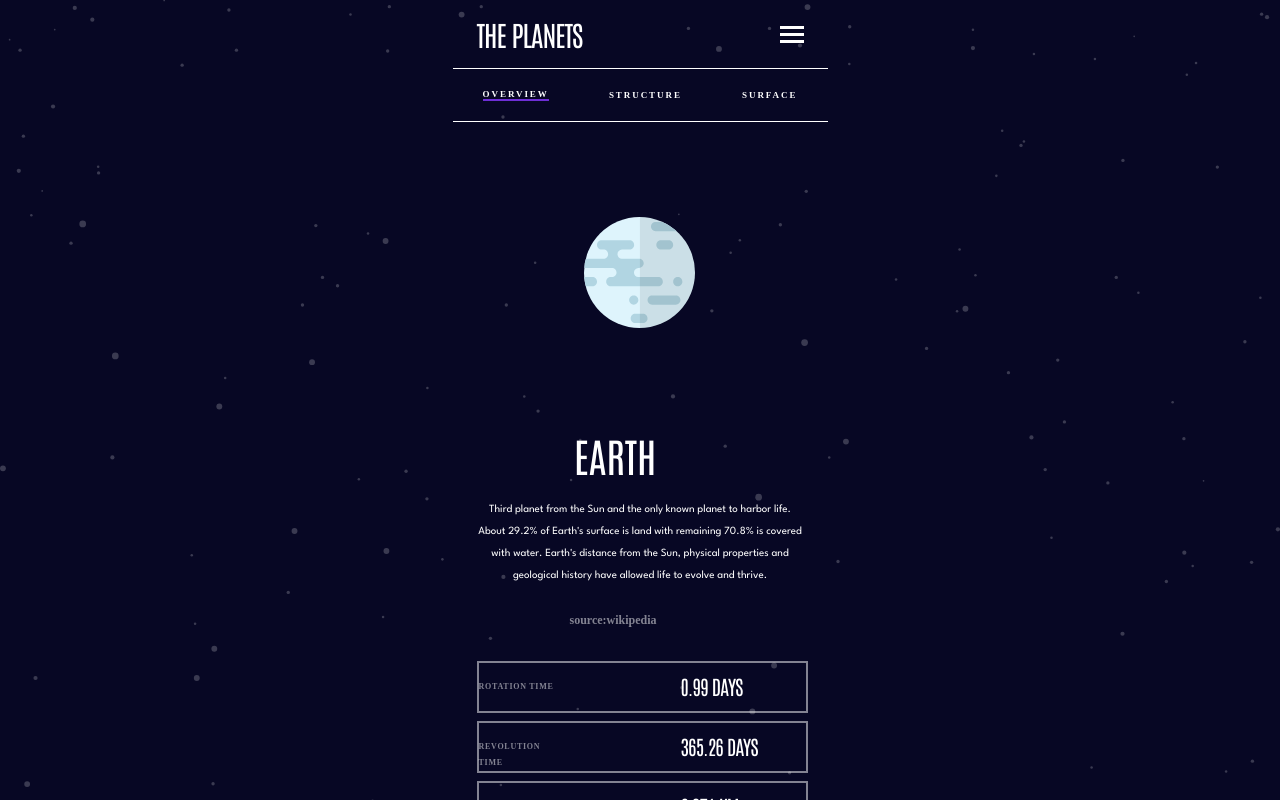
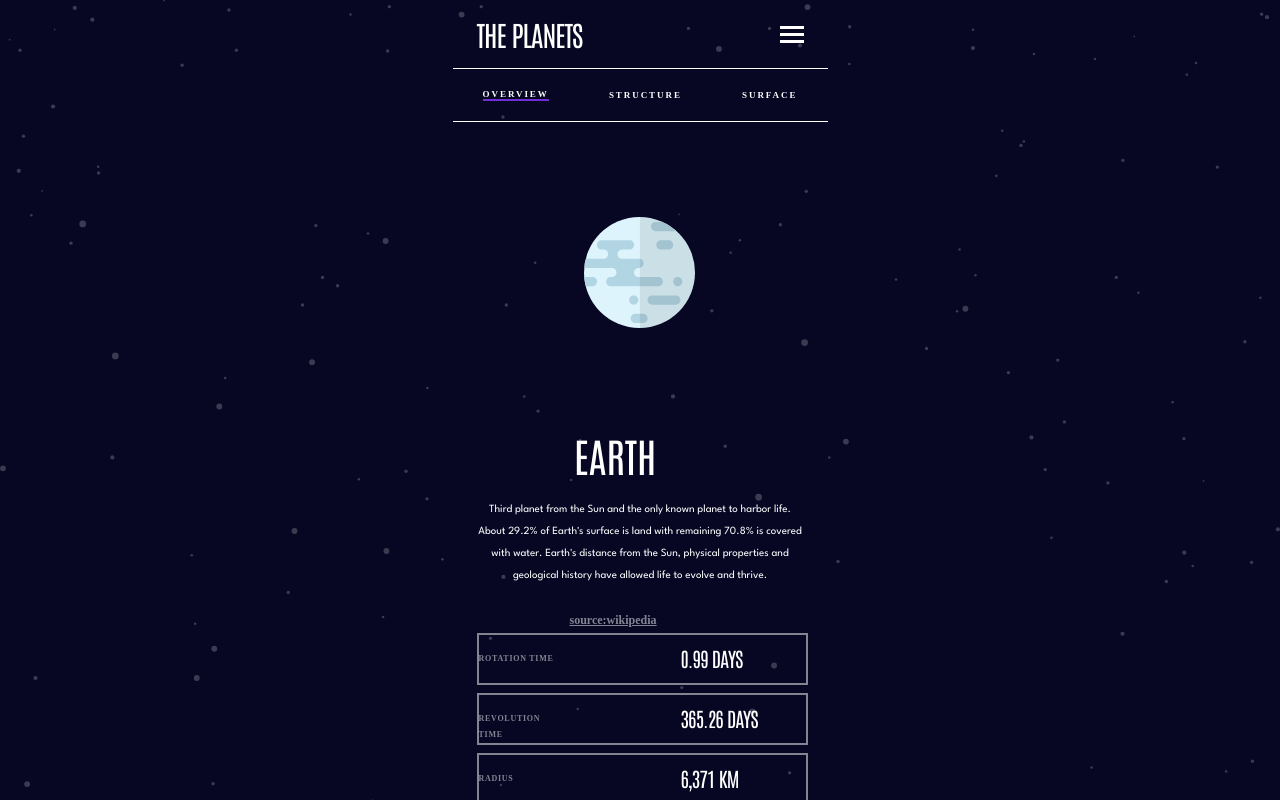
Before and after one commit to Tamuna-Z/planet_app, a React (Vite) app: page /earth in a window 1280 px wide. Shown: the top 800 px of the page. Built offline with nearby package versions, Linux system fonts and the light colour scheme.

Commit message:
add menu function

```diff
--- a/src/components/Header.jsx
+++ b/src/components/Header.jsx
@@ -5,12 +5,13 @@ import { useState } from 'react';
 
 function Header() {
   const [isShown,setIsShown]=useState(false);
-  const toggleMenu = () => {
+    const toggleMenu = () => {
     setIsShown(!isShown);
   };
+
   return (
     <div>
-        {isShown && <Menu />}
+        {isShown && <Menu setIsShown={setIsShown}/>}
         <HeaderContainer>
         <Tittle>THE PLANETS</Tittle>
         <svg onClick={toggleMenu} xmlns="http://www.w3.org/2000/svg" width="24" height="17"><g fill="#FFF" fill-rule="evenodd"><path d="M0 0h24v3H0zM0 7h24v3H0zM0 14h24v3H0z"/></g></svg>
--- a/src/components/Menu.jsx
+++ b/src/components/Menu.jsx
@@ -9,6 +9,10 @@ import { Link } from "react-router-dom";
 
 function Menu() {
   const[planetsMenu,setPlanetsMenu]=useState('Mercury');
+
+  const toggleMenu = () => {
+  props.setIsShown(false);
+};
   return (
     <>
       <MenuWrapper>
@@ -20,8 +24,13 @@ function Menu() {
             {PlanetData.map((planet, index) => (
               <Link key={index} to={`/${planet.name.toLowerCase()}`}
               onClick={()=>{
-                setPlanetsMenu(planet)}}
+                setPlanetsMenu(planet)
+                toggleMenu();
+              }
+
+              }
                 style={planet == planetsMenu ? {backgroundColor:planet.color}: {}}
+
               >
                 <div
                   style={{
--- a/src/pages/Planet.jsx
+++ b/src/pages/Planet.jsx
@@ -63,8 +63,8 @@ function Planet({ planetIndex, setPlanetIndex, color, setColor }) {
         </OverviewContainer>
         <MercuryImg src={Mercury} />
         <PlanetName>{planetNameUpperCase}</PlanetName>
-        <PlanetContent>{planetInfo[activeInfo.toLowerCase()].content}</PlanetContent>
-        <Wiki>source:wikipedia{planetInfo[activeInfo.toLowerCase().source]}</Wiki>
+        <PlanetContent>{planetInfo[activeInfo.toLowerCase()]?.content}</PlanetContent>
+        <Wiki href={planetInfo[activeInfo.toLowerCase()]?.source}>source:wikipedia</Wiki>
         <TimeAndTempContainer>
           <Rotation>
             <RoTime>ROTATION TIME</RoTime>
--- a/src/styled_components/Menu.styled.js
+++ b/src/styled_components/Menu.styled.js
@@ -6,7 +6,7 @@ const MenuWrapper = styled.div`
   color: #fff;
   list-style-type: style none;
   position: absolute;
-  left: 210px;
+  left: 462px;
   top: 70px;
 `;
 
--- a/src/styled_components/Planets_styled.js
+++ b/src/styled_components/Planets_styled.js
@@ -56,7 +56,7 @@ color:#ffffff;
 margin: 0px 24px 0px 24px;
 
 `;
-const Wiki=styled.p`
+const Wiki=styled.a`
 width:123px;
 height:25px;
 font-family: Spartan;
```
